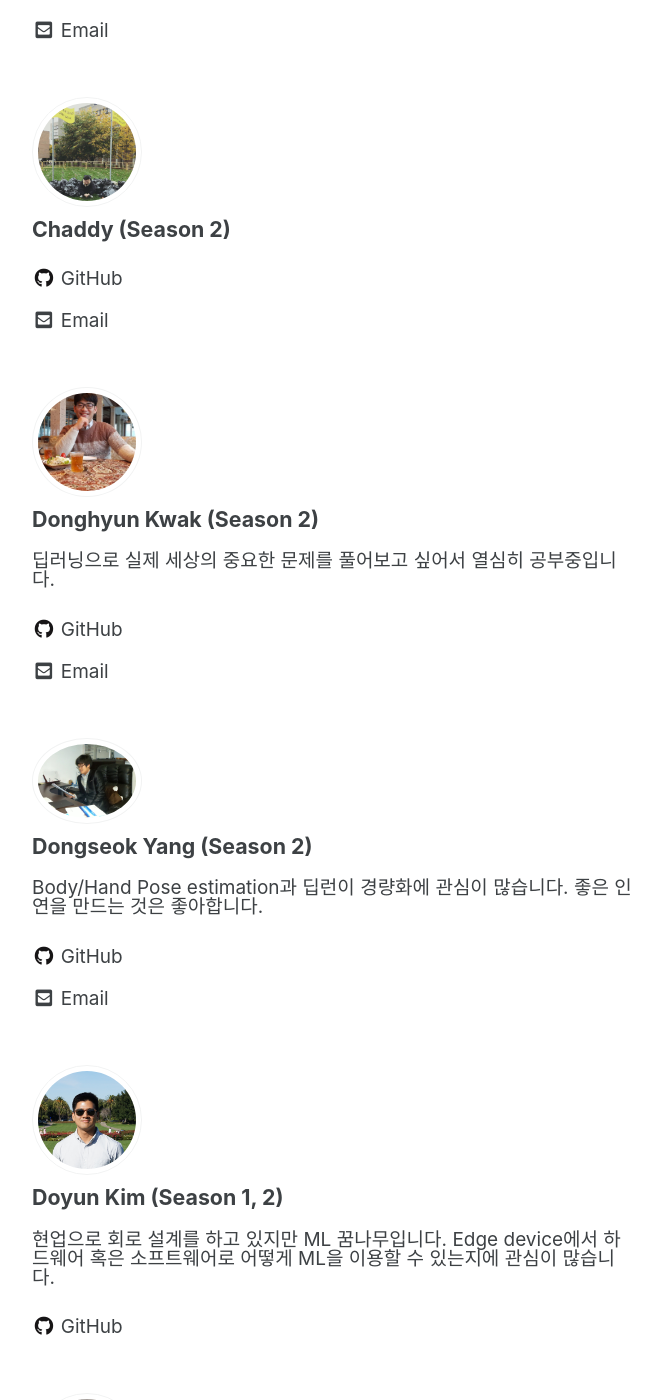
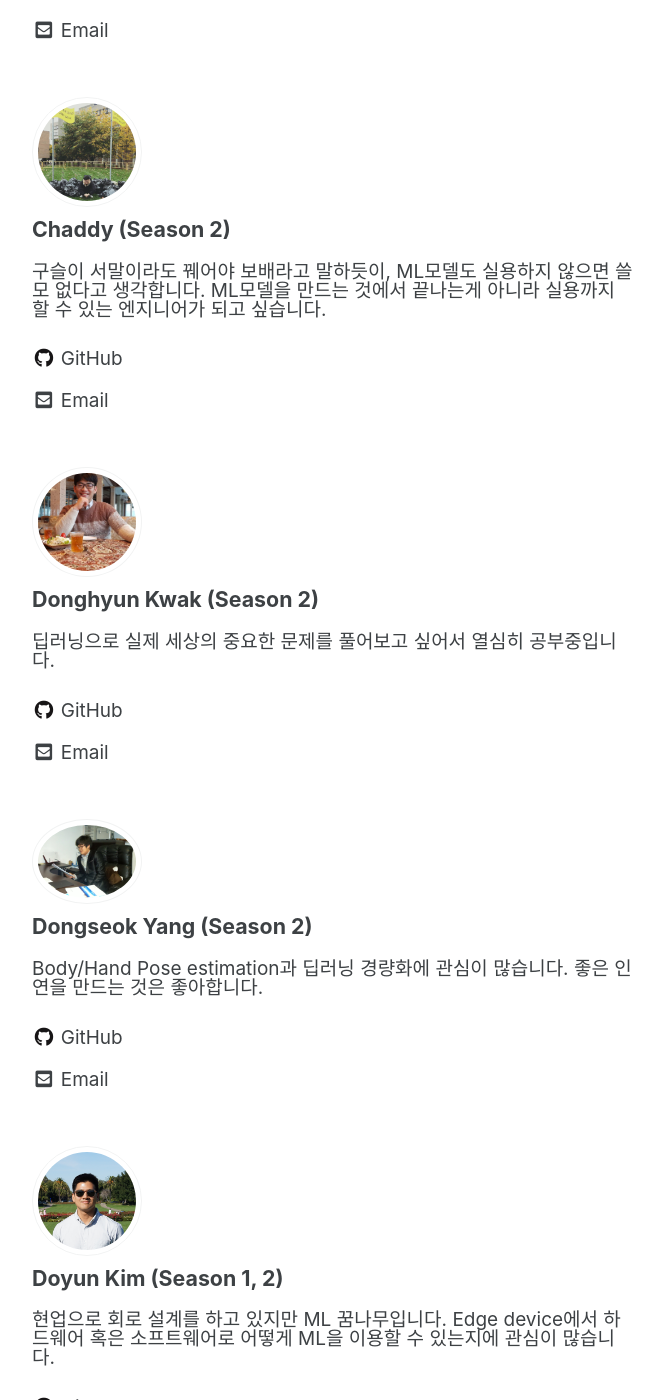
Before and after one commit to applicable-ml/applicable-ml.github.io, a Jekyll site: the page built from members.md, in a window 1280 px wide and 1400 px high, scrolled down 415 px. Shown: the whole window, without its empty margins (307-970 px from the left). Built offline with Jekyll 4.4.1, drawn with Linux system fonts in a browser that asks for light colours; cached includes are drawn as plain includes.

Commit message:
add: chaddy bio, fix minor typo on dongseok bio

```diff
--- a/_data/authors.yml
+++ b/_data/authors.yml
@@ -14,7 +14,7 @@ Doyoung Gwak:
 
 Chaddy:
   name        : "Chaddy (Season 2)"
-  bio         : "<TODO>"
+  bio         : "구슬이 서말이라도 꿰어야 보배라고 말하듯이, ML모델도 실용하지 않으면 쓸모 없다고 생각합니다. ML모델을 만드는 것에서 끝나는게 아니라 실용까지 할 수 있는 엔지니어가 되고 싶습니다."
   avatar      : "/assets/images/bio-chaddy.jpeg"
   links:
     - label: "GitHub"
@@ -38,7 +38,7 @@ Donghyun Kwak:
 
 Dongseok Yang:
   name        : "Dongseok Yang (Season 2)"
-  bio         : "Body/Hand Pose estimation과 딥런이 경량화에 관심이 많습니다. 좋은 인연을 만드는 것은 좋아합니다."
+  bio         : "Body/Hand Pose estimation과 딥러닝 경량화에 관심이 많습니다. 좋은 인연을 만드는 것은 좋아합니다."
   avatar      : "/assets/images/bio-dongseokyang.jpeg"
   links:
     - label: "GitHub"
```
